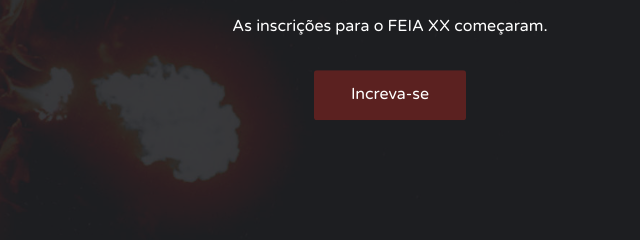
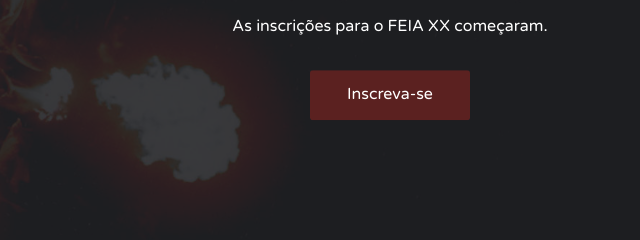
Before and after one commit to mafeels/feia, a plain HTML site: page index.html in a window 1280 px wide. Shown: the part 371-611 px from the top of the page, 640-1280 px from the left. Drawn offline with Linux system fonts and the light colour scheme.

Commit message:
palavra
inscreva-se

```diff
--- a/index.html
+++ b/index.html
@@ -90,7 +90,7 @@
 							<h1 class="white-text">FEIA XX</h1>
 							<p class="white-text">As inscrições para o FEIA XX começaram.
 							</p>
-							<button class="main-btn" onclick="window.location.href='https://forms.gle/CEm9aDZgB1aDyDUp8'">Increva-se</button>
+							<button class="main-btn" onclick="window.location.href='https://forms.gle/CEm9aDZgB1aDyDUp8'">Inscreva-se</button>
 						</div>
 					</div>
 					<!-- /home content -->
```
